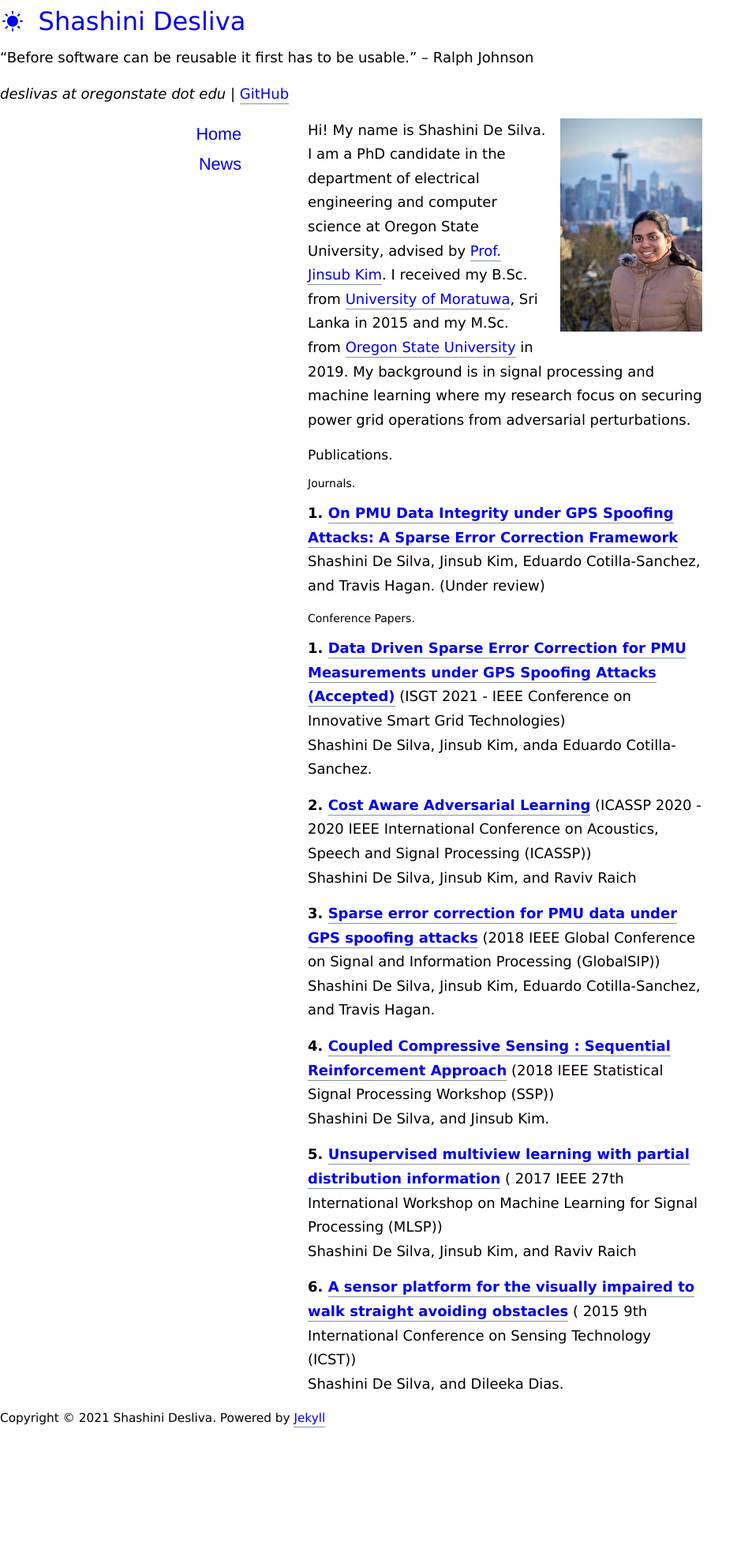
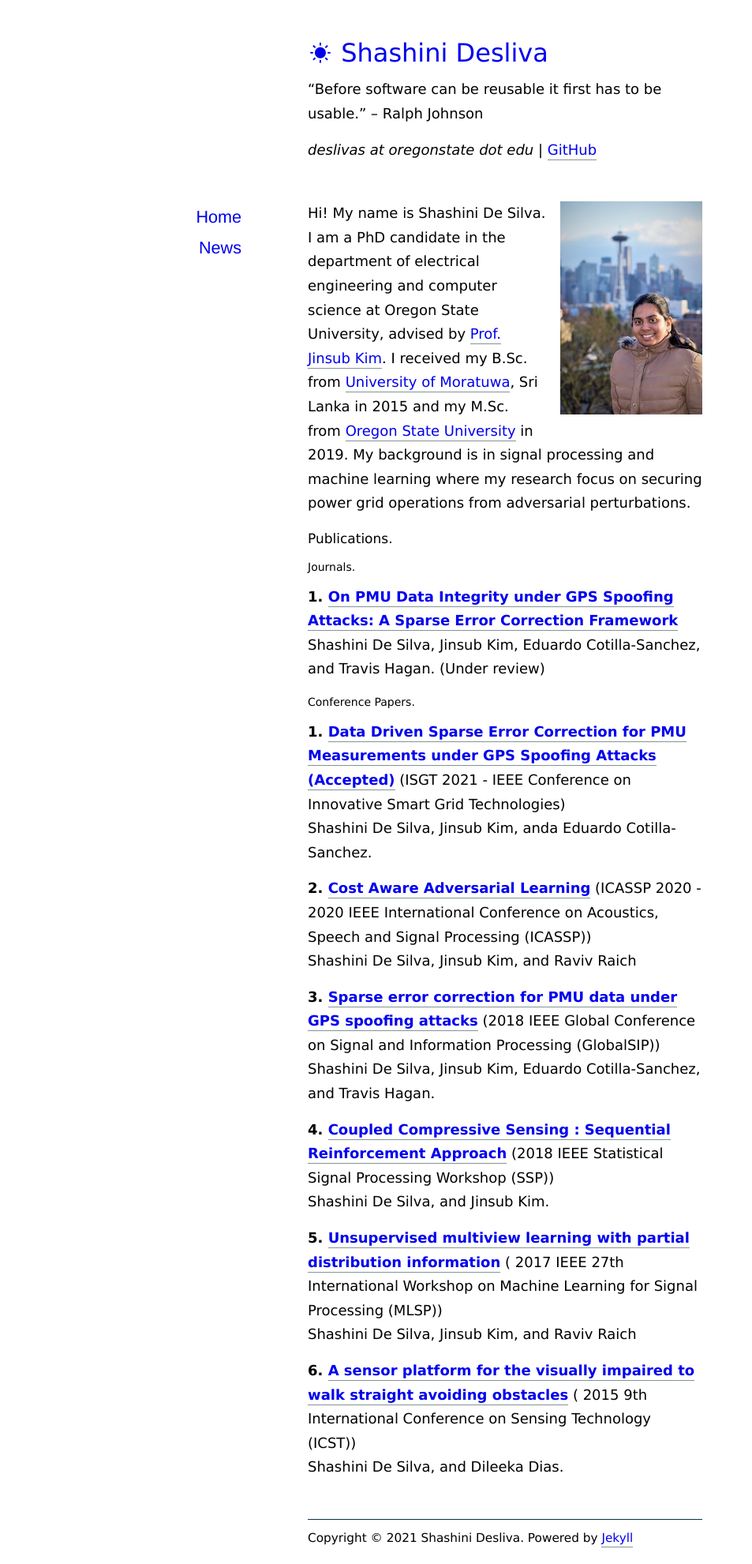
Before and after one commit to shashidesilvas/shashidesilvas.github.io, a Jekyll site: the page built from index.markdown, in a window 1280 px wide. Shown: the whole page at 79% size, without its empty margins (0-953 px from the left). Built offline with Jekyll 4.4.1, drawn with Linux system fonts in a browser that asks for light colours; nearby versions of some CDN libraries; the list of posts is cut into pages by our own code; before the commit the page ends 1824 px from its top, so only the background shows below that.

Commit message:
Update display
Change article display back to block
Change font face display to contents

```diff
--- a/assets/css/style.css
+++ b/assets/css/style.css
@@ -8,7 +8,7 @@ html, body, div, span, applet, object, iframe, h1, h2, h3, h4, h5, h6, p, blockq
 	vertical-align: baseline;
 }
 article, aside, details, figcaption, figure, footer, header, hgroup, menu, nav, section {
-	display: inline;
+	display: block;
 }
 body {
 	line-height: 1;
@@ -265,7 +265,7 @@ img.center {
   font-style: normal;
   font-weight: normal;
   speak: none;
-  display: inline;
+  display: contents;
   text-decoration: inherit;
   width: 1em;
   margin-right: .2em;
```
